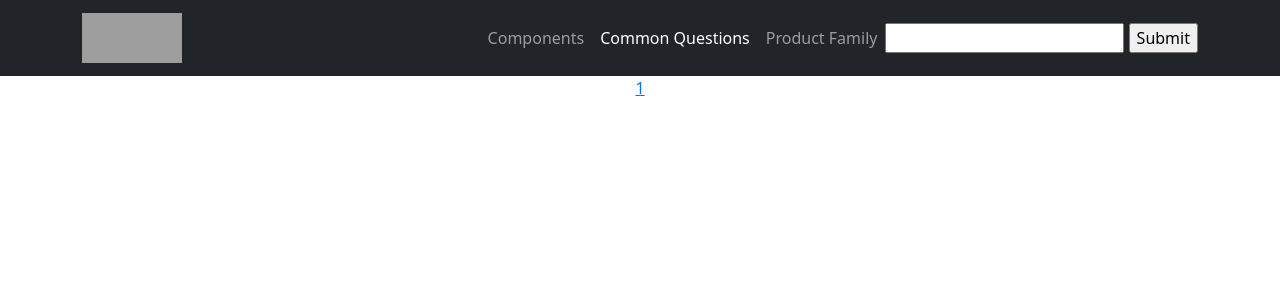
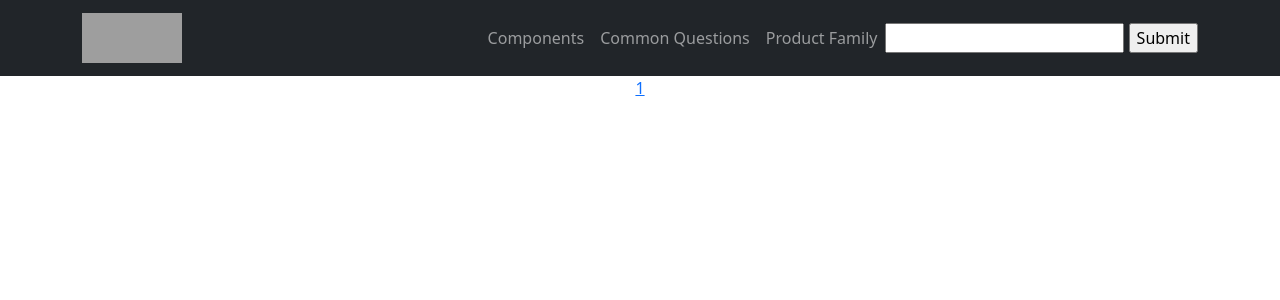
Before and after one commit to jc2code/FAQ_Tool, a PHP site: page /includes/component_results.inc.php?tag=1 in a window 1280 px wide. Shown: the top 300 px of the page. Run offline with PHP 8.4, Linux system fonts and the light colour scheme; data that the repository does not hold is empty; some libraries are stand-ins or nearby versions; grey boxes are pictures that could not be loaded.

Commit message:
Fixed the highlighted common questions section when querying a search result

```diff
--- a/includes/component_results.inc.php
+++ b/includes/component_results.inc.php
@@ -45,7 +45,7 @@ include($_SERVER['DOCUMENT_ROOT'].'/includes/dbhandler.inc.php')
                         <a href="../components.php" class="nav-link">Components</a>
                     </li>
                     <li class="nav-item">
-                        <a href="../common_questions.php" class="nav-link active" aria-current="page"> Common Questions</a>
+                        <a href="../common_questions.php" class="nav-link" aria-current="page"> Common Questions</a>
                     </li>
                     <li class="nav-item">
                         <a href="../product_family.php" class="nav-link">Product Family</a>
--- a/includes/family_results.inc.php
+++ b/includes/family_results.inc.php
@@ -47,7 +47,7 @@ include($_SERVER['DOCUMENT_ROOT'].'/includes/dbhandler.inc.php')
                         <a href="../components.php" class="nav-link">Components</a>
                     </li>
                     <li class="nav-item">
-                        <a href="../common_questions.php" class="nav-link active" aria-current="page"> Common Questions</a>
+                        <a href="../common_questions.php" class="nav-link" aria-current="page"> Common Questions</a>
                     </li>
                     <li class="nav-item">
                         <a href="../product_family.php" class="nav-link">Product Family</a>
```
